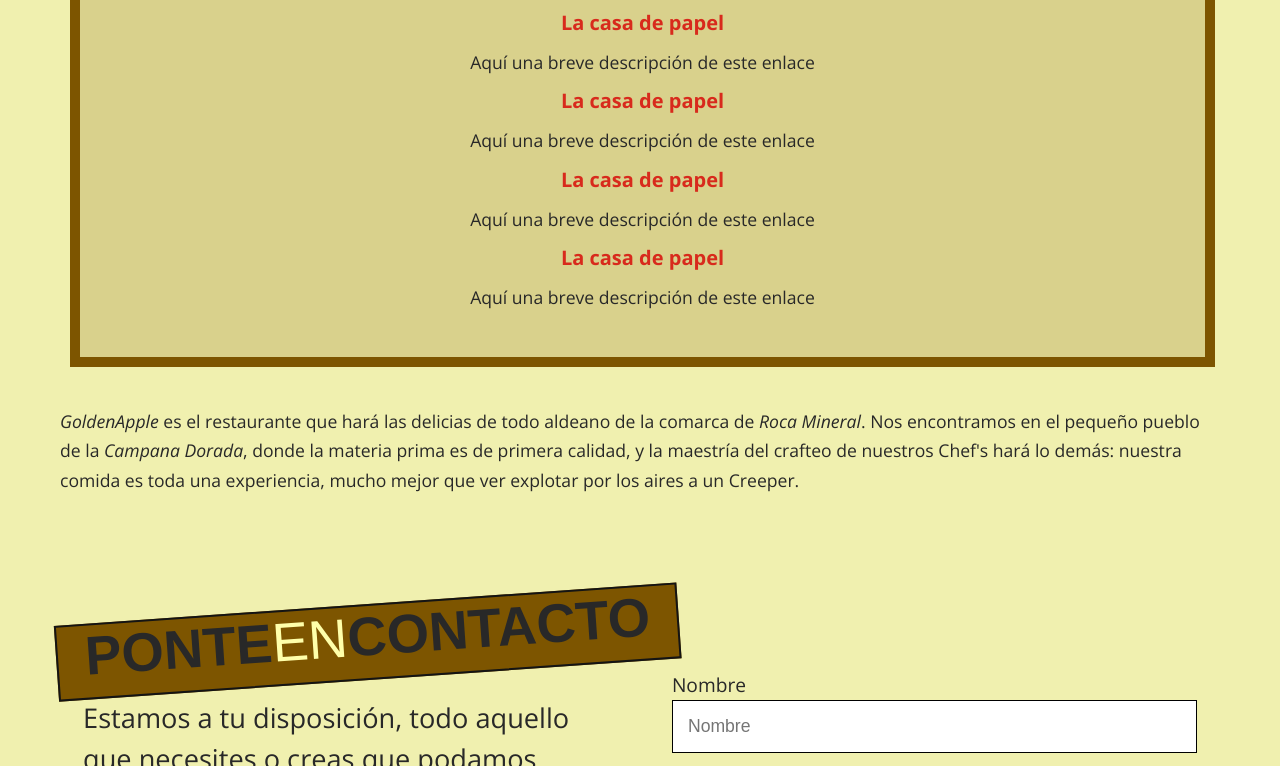
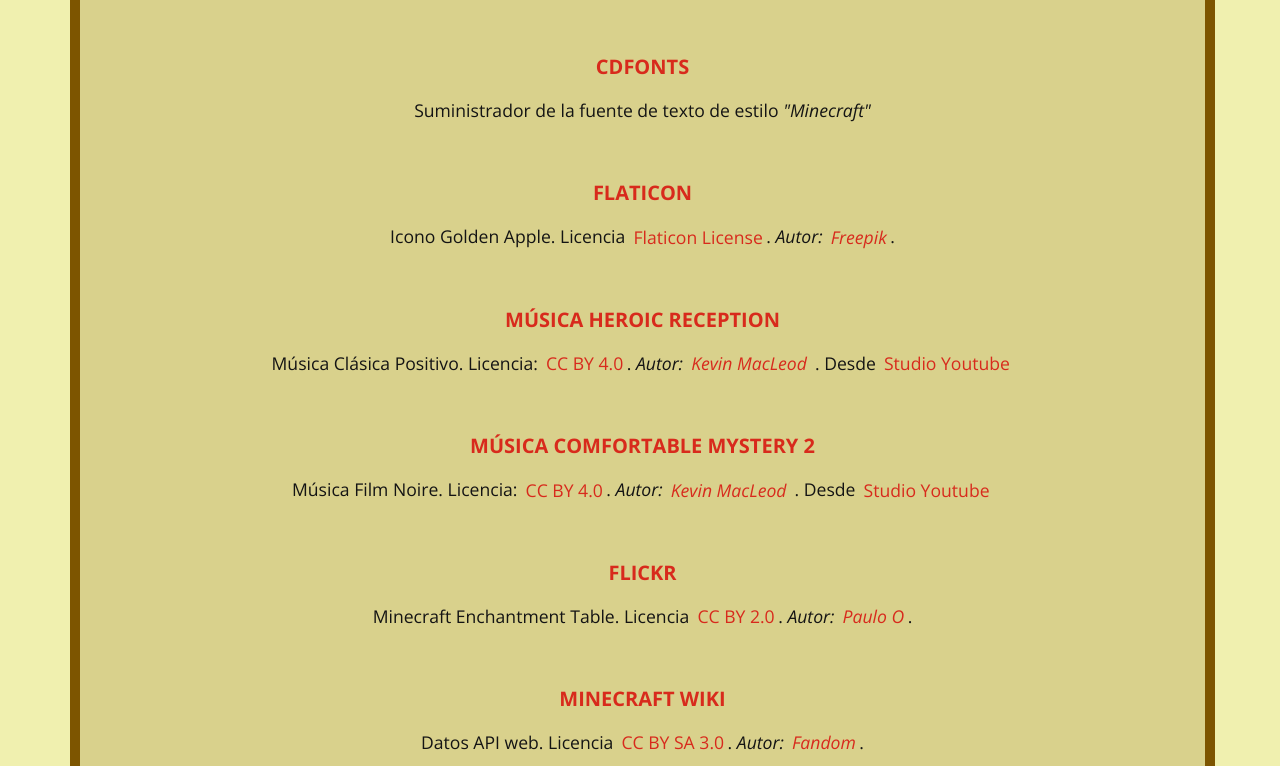
Before and after one commit to dsariego/pec1, a website: page uoc/pages/enlaces.html in a window 1280 px wide. Shown: the part 347-1113 px from the top of the page. Drawn offline with nearby package versions, Linux system fonts and the light colour scheme; a web font is replaced by a local one.

Commit message:
update pec1 v1.1

```diff
--- a/uoc/css/styles.css
+++ b/uoc/css/styles.css
@@ -20,7 +20,7 @@
 body {
     font: 400 10px/1.5 'Open Sans', 'sans-serif';;
     background-color: rgb(240, 240, 175);
-    color: rgb(40, 40, 40);
+    color: rgb(20, 20, 20);
     word-wrap: break-word;
     display: flex;
     flex-direction: column;
@@ -53,7 +53,8 @@
 h4, .h4 {
     font-size: 1.1rem;
     line-height: 1em;
-    margin-bottom: 1rem;
+    margin: 3em 0 1em;
+    text-transform: uppercase;
 }
 
 p {
@@ -96,14 +97,14 @@
     text-align: center;
     display: flex;
     flex-direction: column;
-    align-items: center;
+    align-items:center;
     justify-content: center;
 }
 
 .brand {
     display: flex;
     justify-content: center;
-    align-items: flex-end;
+    align-items:center;
     padding: .5em 1em 0 1em;
     background-color: rgba(125,85,0,.9);
     width: 100%;
@@ -139,7 +140,7 @@
 }
 
 .brand a {
-    color: rgb(40, 40, 40);
+    color: rgb(20, 20, 20);
 }
 
 .brand a:hover {
--- a/uoc/pages/enlaces.html
+++ b/uoc/pages/enlaces.html
@@ -41,18 +41,21 @@
                     <div class="envelope2 fillborder">
                         <div>
                             <h3>DESCUBRE NUESTRAS FUENTES DE CONOCIMIENTO</h3>
-                            <h4><a href="">La casa de papel</a></h4><p></p>
-                            <p>Aquí una breve descripción de este enlace</p>
-                            <h4><a href="">La casa de papel</a></h4><p></p>
-                            <p>Aquí una breve descripción de este enlace</p>
-                            <h4><a href="">La casa de papel</a></h4><p></p>
-                            <p>Aquí una breve descripción de este enlace</p>
-                            <h4><a href="">La casa de papel</a></h4><p></p>
-                            <p>Aquí una breve descripción de este enlace</p>
+                            <h4><a href="https://www.cdnfonts.com/minecraft-4.font" target="_blank">CDFONTS</a></h4><p></p>
+                            <p>Suministrador de la fuente de texto de estilo <em>"Minecraft"</em></p>
+                            <h4><a href="https://www.flaticon.com/free-icon/golden-apple_1455014?related_id=1455014&origin=pack" target="_blank">Flaticon</a></h4><p></p>
+                            <p>Icono Golden Apple. Licencia <a href="https://www.flaticon.com/license/icon/1455014">Flaticon License</a>. <em>Autor: <a href="https://www.flaticon.com/authors/freepik" target"_blank">Freepik</a></em>.</p>
+                            <h4><a href="http://incompetech.com/music/royalty-free/index.html?isrc=USUAN1100206" target="_blank">Música Heroic Reception</a></h4><p></p>
+                            <p>Música Clásica Positivo. Licencia: <a href="https://creativecommons.org/licenses/by/4.0/" target="_blank">CC BY 4.0</a>. <em>Autor: <a href="http://incompetech.com/" target="_blank">Kevin MacLeod </a></em>. Desde <a href="https://studio.youtube.com/" target="_blank">Studio Youtube</a></p>
+                            <h4><a href="http://incompetech.com/music/royalty-free/index.html?isrc=USUAN1100537" target="_blank">Música Comfortable Mystery 2</a></h4><p></p>
+                            <p>Música Film Noire. Licencia: <a href="https://creativecommons.org/licenses/by/4.0/" target="_blank">CC BY 4.0</a>. <em>Autor: <a href="http://incompetech.com/" target="_blank">Kevin MacLeod </a></em>. Desde <a href="https://studio.youtube.com/" target="_blank">Studio Youtube</a></p>
+                            <h4><a href="https://www.flickr.com/photos/brownpau/6889698589" target="_blank">Flickr</a></h4><p></p>
+                            <p>Minecraft Enchantment Table. Licencia <a href="https://creativecommons.org/licenses/by/2.0/">CC BY 2.0</a>. <em>Autor: <a href="https://www.flickr.com/photos/brownpau/" target"_blank">Paulo O</a></em>.</p>
+                            <h4><a href="https://minecraft.fandom.com/wiki/Minecraft_Wiki" target="_blank">MINEcraft Wiki</a></h4><p></p>
+                            <p>Datos API web. Licencia <a href="https://www.fandom.com/licensing">CC BY SA 3.0</a>. <em>Autor: <a href="https://www.fandom.com/" target"_blank">Fandom</a></em>.</p>
                             </div>
                         </div>
                     </div>
-                <p class="subTitle textCenter"><em>GoldenApple</em> es el restaurante que hará las delicias de todo aldeano de la comarca de <em>Roca Mineral</em>. Nos encontramos en el pequeño pueblo de la <em>Campana Dorada</em>, donde la materia prima es de primera calidad, y la maestría del crafteo de nuestros Chef's hará lo demás: nuestra comida es toda una experiencia, mucho mejor que ver explotar por los aires a un Creeper.</p>
 
             </section>
 
```
Also changed, not shown: .postcssrc (added), gulpfile.js (added), uoc/img/Apple.png, uoc/img/Golden_Apple.png, uoc/img/goldenApple.ico, uoc/img/logo.JPG, uoc/img/minecraft.png (deleted), 2 other files.
